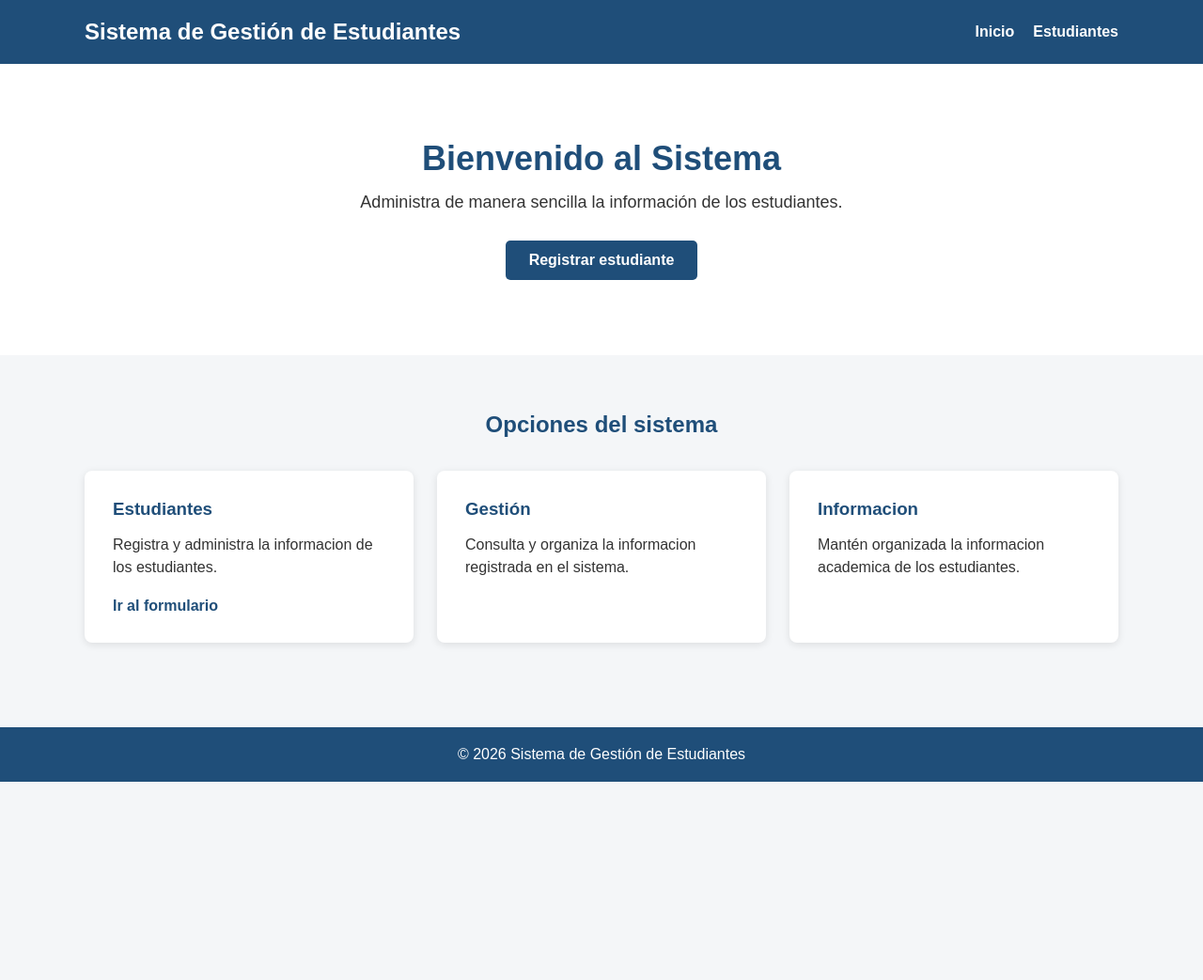
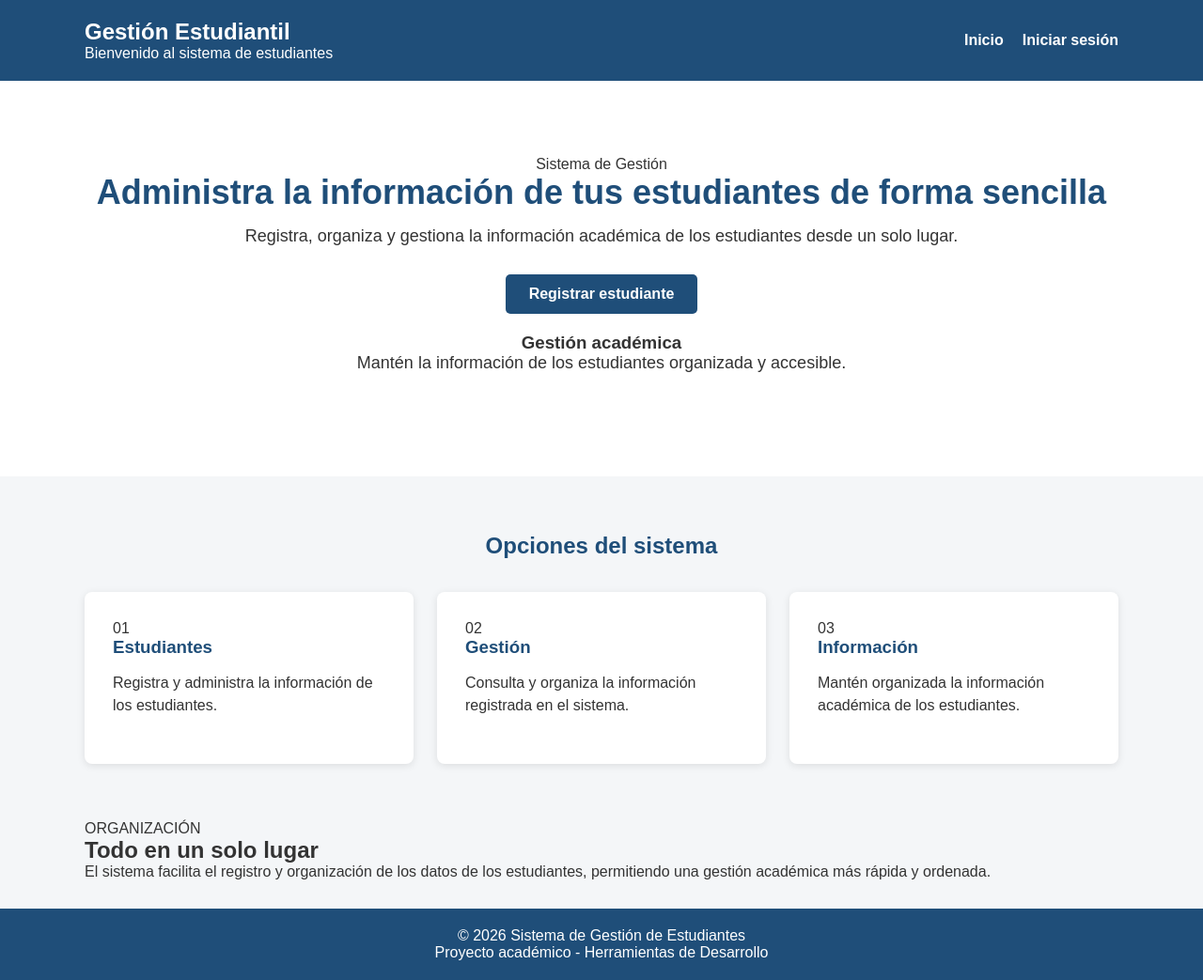
Before and after one commit to AxelCorreaViera/Tarea_herramientasDeDesarrollo, a plain HTML site: page index.html in a window 1280 px wide. Shown: the whole page at 94% size. Before the commit the page ends 832 px from the top, so only its background shows below. Drawn offline with Linux system fonts and the light colour scheme.

Commit message:
cambio evidencia 1

```diff
--- a/index.html
+++ b/index.html
@@ -11,76 +11,134 @@
 <body>
 
     <header class="header">
-        <div class="container">
-            <h1>Sistema de Gestión de Estudiantes</h1>
+        <div class="container header-content">
+
+            <div class="logo">
+                <div>
+                    <h1>Gestión Estudiantil</h1>
+                    <p>Bienvenido al sistema de estudiantes</p>
+                </div>
+            </div>
 
             <nav class="nav">
-                <a href="index.html">Inicio</a>
-                <a href="formulario.html">Estudiantes</a>
+                <a href="index.html" class="active">Inicio</a>
+                <a href="login.html">Iniciar sesión</a>
             </nav>
+
         </div>
     </header>
 
     <main>
 
         <section class="hero">
-            <div class="container">
-                <h2>Bienvenido al Sistema</h2>
-                <p>
-                    Administra de manera sencilla la información
-                    de los estudiantes.
-                </p>
+            <div class="container hero-content">
 
-                <a href="formulario.html" class="btn">
-                    Registrar estudiante
-                </a>
+                <div class="hero-text">
+                    <span class="badge">Sistema de Gestión</span>
+
+                    <h2>
+                        Administra la información de tus estudiantes
+                        de forma sencilla
+                    </h2>
+
+                    <p>
+                        Registra, organiza y gestiona la información
+                        académica de los estudiantes desde un solo lugar.
+                    </p>
+
+                    <a href="login.html" class="btn">Registrar estudiante</a>
+                </div>
+
+                <div class="hero-card pad">
+
+
+                    <h3>Gestión académica</h3>
+
+                    <p>
+                        Mantén la información de los estudiantes
+                        organizada y accesible.
+                    </p>
+                </div>
+
             </div>
         </section>
 
         <section class="opciones">
             <div class="container">
-                <h2>Opciones del sistema</h2>
+
+                <div class="section-title">
+
+                    <h2>Opciones del sistema</h2>
+
+                </div>
 
                 <div class="cards">
 
                     <div class="card">
+                        <div class="card-icon">01</div>
+
                         <h3>Estudiantes</h3>
+
                         <p>
-                            Registra y administra la informacion
+                            Registra y administra la información
                             de los estudiantes.
                         </p>
 
-                        <a href="formulario.html">
-                            Ir al formulario
-                        </a>
                     </div>
 
                     <div class="card">
+                        <div class="card-icon">02</div>
+
                         <h3>Gestión</h3>
+
                         <p>
-                            Consulta y organiza la informacion
+                            Consulta y organiza la información
                             registrada en el sistema.
                         </p>
+
                     </div>
 
                     <div class="card">
-                        <h3>Informacion</h3>
+                        <div class="card-icon">03</div>
+
+                        <h3>Información</h3>
+
                         <p>
-                            Mantén organizada la informacion
-                            academica de los estudiantes.
+                            Mantén organizada la información
+                            académica de los estudiantes.
                         </p>
+
                     </div>
 
                 </div>
             </div>
         </section>
 
+        <section class="info">
+            <div class="container info-content">
+
+                <div>
+                    <span class="section-label">ORGANIZACIÓN</span>
+
+                    <h2>Todo en un solo lugar</h2>
+                </div>
+
+                <p>
+                    El sistema facilita el registro y organización
+                    de los datos de los estudiantes, permitiendo
+                    una gestión académica más rápida y ordenada.
+                </p>
+
+            </div>
+        </section>
+
     </main>
 
     <footer class="footer">
-        <p>
-            © 2026 Sistema de Gestión de Estudiantes
-        </p>
+        <div class="container">
+            <p>© 2026 Sistema de Gestión de Estudiantes</p>
+            <p>Proyecto académico - Herramientas de Desarrollo</p>
+        </div>
     </footer>
 
 </body>
```
Also changed, not shown: login.html (+58 -22 lines).
